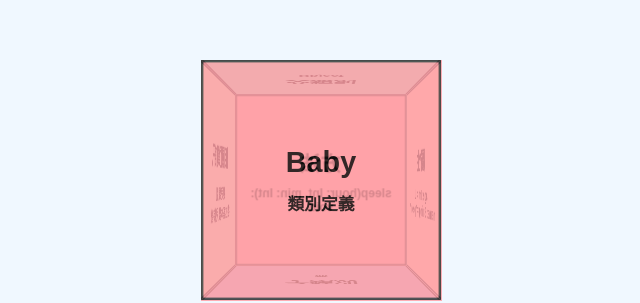
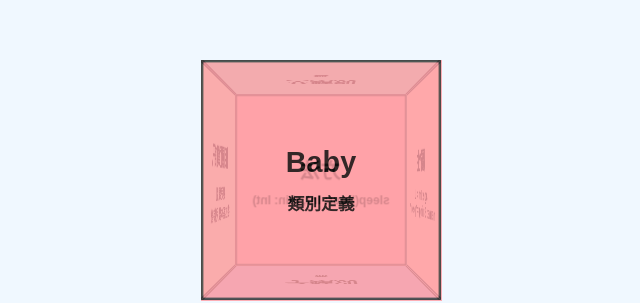
Before and after one commit to PeterPanSwift/peterpanswift.github.io, a plain HTML site: page baby-class-html-diagram.html in a window 1280 px wide. Shown: the part 220-523 px from the top of the page, 319-959 px from the left. Drawn offline with Linux system fonts and the light colour scheme.

Commit message:
Update baby-class-html-diagram.html

```diff
--- a/baby-class-html-diagram.html
+++ b/baby-class-html-diagram.html
@@ -80,7 +80,7 @@
             </div>
             <div class="cube__face cube__face--back">
                 <div class="class-name">方法</div>
-                <div class="content">sleep(hour: Int, min: Int): void</div>
+                <div class="content">sleep(hour: Int, min: Int)</div>
             </div>
             <div class="cube__face cube__face--right">
                 <div class="class-name">屬性</div>
@@ -95,7 +95,7 @@
             </div>
             <div class="cube__face cube__face--top">
                 <div class="class-name">父類別</div>
-                <div class="content">Object</div>
+                <div class="content">無</div>
             </div>
             <div class="cube__face cube__face--bottom">
                 <div class="class-name">子類別</div>
```
